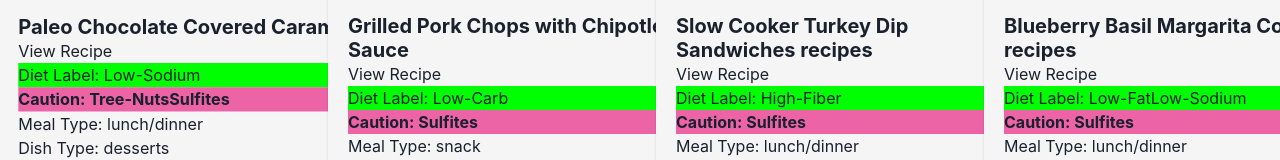
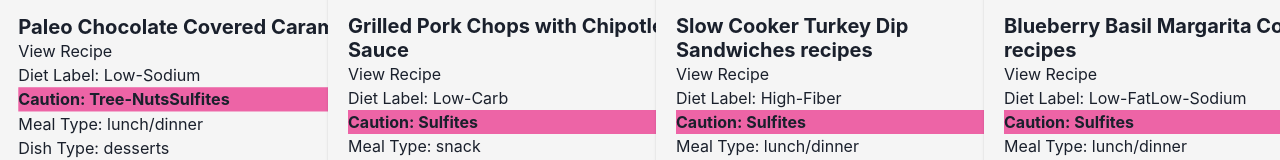
Before and after one commit to XML3/React-Recipes-, a React (Vite) app: page / in a window 1280 px wide. Shown: the part 278-438 px from the top of the page. Built offline with nearby package versions, Linux system fonts and the light colour scheme.

Commit message:
removed Lime color from dietLabels

```diff
--- a/src/components/RecipeItemCard.jsx
+++ b/src/components/RecipeItemCard.jsx
@@ -23,7 +23,7 @@ export const RecipeItemCard = ({ item, clickFn }) => {
           <a href={url} target="_blank" rel="noopener noreferrer">
             View Recipe
           </a>
-          {dietLabels && <Text bgColor="lime">Diet Label: {dietLabels}</Text>}
+          {dietLabels && <Text>Diet Label: {dietLabels}</Text>}
           {cautions && (
             <Text bgColor="pink.400" fontWeight="bold">
               Caution: {cautions}
```
